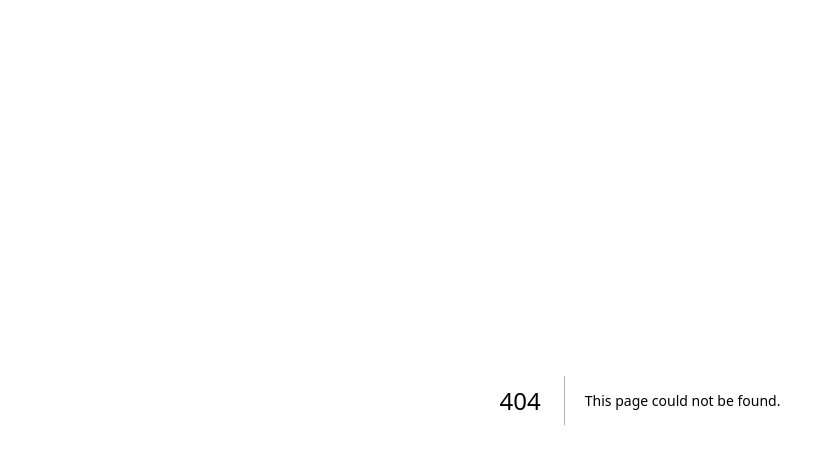
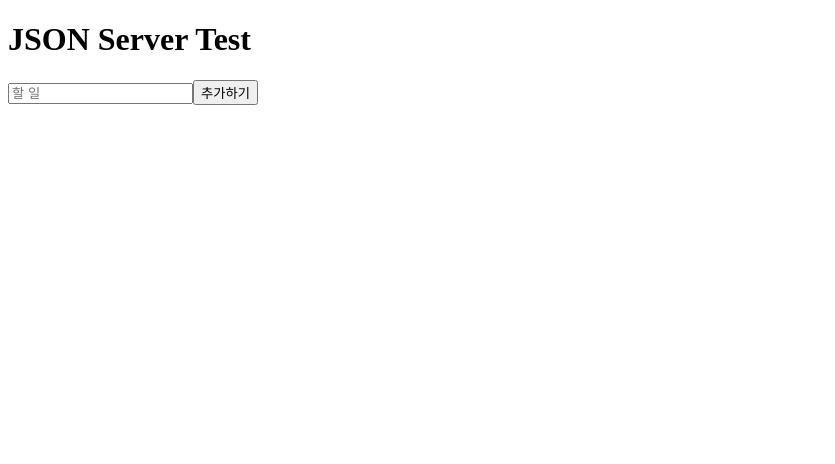
Before and after one commit to rmsoft-insu/nextboard, a Next.js app: page /dummy in a window 1280 px wide. Before the commit this address had no page. Shown: the top 464 px of the page, without its empty margins (0-835 px from the left). Built offline with nearby package versions, Linux system fonts and the light colour scheme.

Commit message:
json-server Create 적용

```diff
--- /dev/null
+++ b/db.json
@@ -0,0 +1,19 @@
+{
+  "todos": [
+    {
+      "id": 1,
+      "description": "json-server 공부하기",
+      "isCompleted": false
+    },
+    {
+      "id": 2,
+      "description": "시리즈 읽어보기",
+      "isCompleted": true
+    },
+    {
+      "text": "json 테스트하기",
+      "isCompleted": false,
+      "id": 3
+    }
+  ]
+}
--- a/package.json
+++ b/package.json
@@ -15,9 +15,11 @@
     "@types/react": "18.0.28",
     "@types/react-dom": "18.0.11",
     "aws-sdk": "^2.1341.0",
+    "axios": "^1.3.4",
     "dayjs": "^1.11.7",
     "eslint": "8.36.0",
     "eslint-config-next": "13.2.4",
+    "json-server": "^0.17.3",
     "multer": "^1.4.5-lts.1",
     "multer-s3": "3.0.1",
     "next": "13.2.4",
--- /dev/null
+++ b/pages/dummy/index.tsx
@@ -0,0 +1,29 @@
+import axios from "axios";
+import { useState } from "react";
+
+const DummyTest = () => {
+  const [text, setText] = useState("");
+
+  const handleSubmit = async () => {
+    const { data } = await axios.post("http://localhost:4000/todos", {
+      text,
+      isCompleted: false,
+    });
+    alert(data.text + "이 추가되었습니다.");
+    setText("");
+  };
+  return (
+    <div>
+      <h1>JSON Server Test</h1>
+      <input
+        placeholder="할 일"
+        type="text"
+        value={text}
+        onChange={(e) => setText(e.target.value)}
+      />
+      <button onClick={handleSubmit}>추가하기</button>
+    </div>
+  );
+};
+
+export default DummyTest;
```
Also changed, not shown: 1 other file (tests, documents, lock files or other folders).
